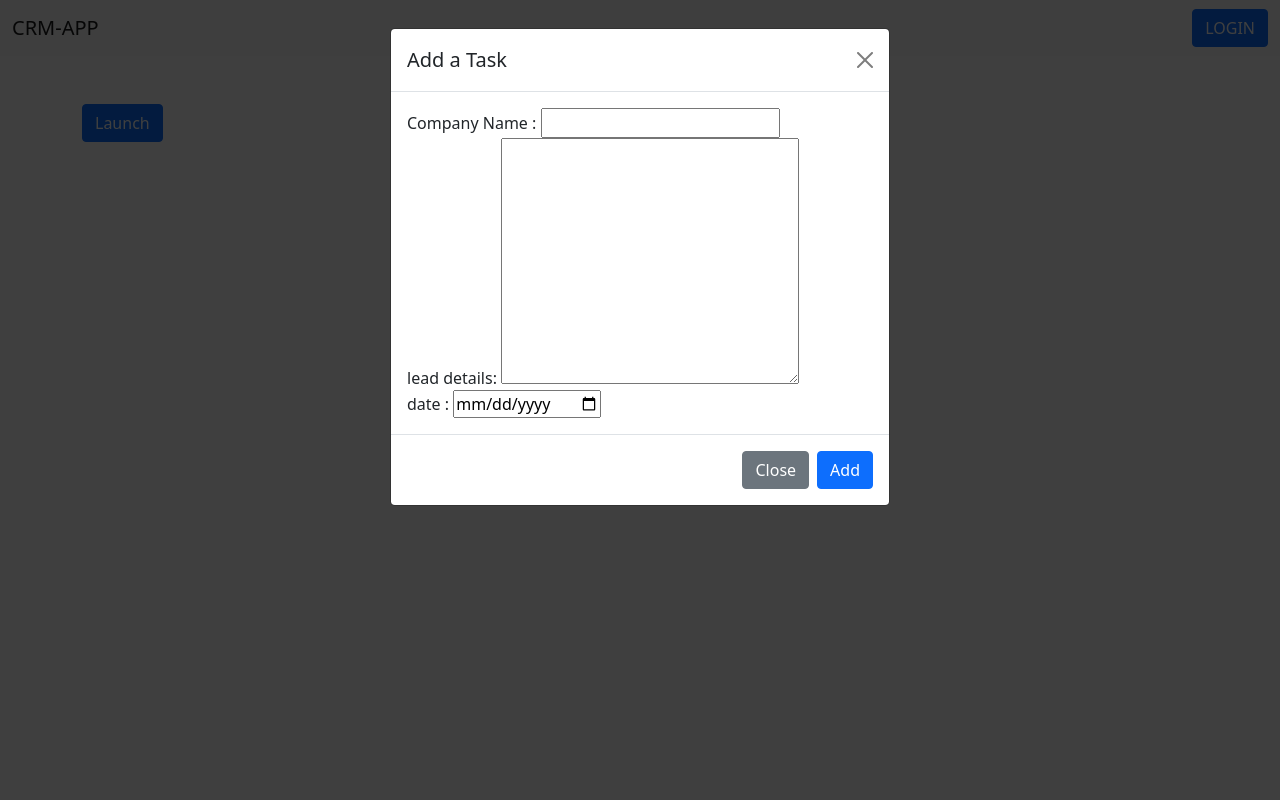
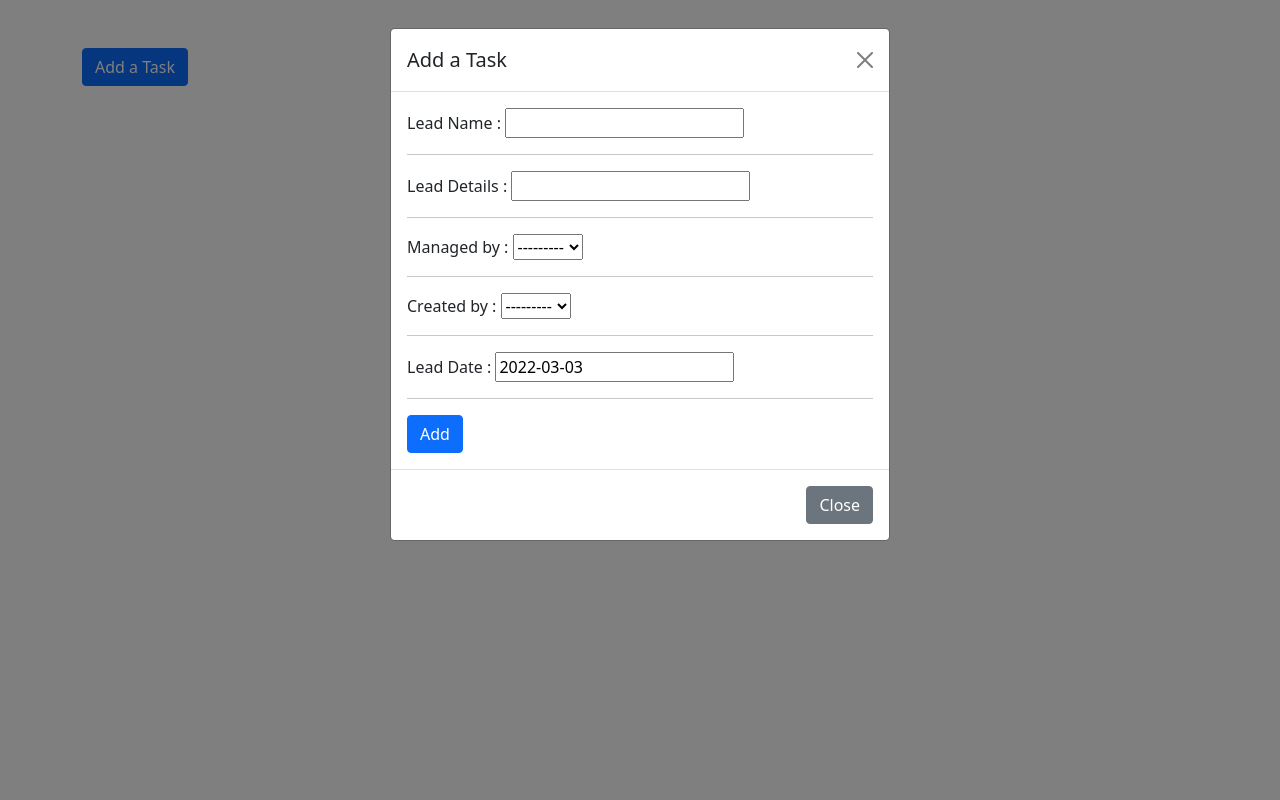
Before and after one commit to UmairShah1234/Major-Project, a Django app: page /createtask/ in a window 1280 px wide, after a click on "Add a Task". Run offline with Django 4.2, Linux system fonts and the light colour scheme; data comes from the database, SQL or seed files in the repository; both versions use the stored data as it was after the commit; some libraries are stand-ins or nearby versions.

Commit message:
commit 3

```diff
--- a/sales/admin.py
+++ b/sales/admin.py
@@ -1,6 +1,5 @@
 from django.contrib import admin
-from .models import Customer, Leads, Csv  , Task
-
+from .models import Customer, Leads, Csv , Task
 # Register your models here.
 
 admin.site.register(Leads)
--- a/sales/forms.py
+++ b/sales/forms.py
@@ -1,7 +1,8 @@
 
+from attr import field, fields
 from django.forms import ModelForm
 from django import forms
-from .models import Customer, Leads, Csv
+from .models import Customer, Leads, Csv , Task
 
 
 class LeadForm(ModelForm):
@@ -20,3 +21,8 @@
     class Meta:
         model = Customer
         fields = '__all__'
+
+class TaskForm(ModelForm):
+    class Meta:
+        model = Task
+        fields = '__all__'
--- a/sales/models.py
+++ b/sales/models.py
@@ -1,6 +1,8 @@
 from datetime import date
 from django.db import models
 from django.contrib.auth.models import User
+from django import forms
+from matplotlib import widgets
 
 
 # Create your models here.
@@ -47,6 +49,8 @@
 class Task(models.Model):
     lead_name = models.CharField(max_length=200)
     task_details = models.CharField(max_length=500)
-    created_by = models.OneToOneField(User , on_delete=models.CASCADE)
-    managed_by = models.ForeignKey(User, on_delete=models.CASCADE, related_name="lead_user", null=True)
+    created_by = models.ForeignKey(User , on_delete=models.CASCADE ,related_name="lead_user",null=True)
+    managed_by = models.ForeignKey(User, on_delete=models.CASCADE, null=True)
     managed_date = models.DateField(default=date.today)
+
+# ,widgets=forms.TextInput(attrs={'class':'form-control' , 'placeholder':'Details here'})
--- a/sales/templates/sales/createTask.html
+++ b/sales/templates/sales/createTask.html
@@ -1,18 +1,16 @@
 {% extends 'users/base.html' %}
 {% block body %}
-{% comment %} importing navbar {% endcomment %}
-{% include 'users/navbar.html' %}
-{% comment %} include sidebar  {% endcomment %}
-{% comment %} {% include 'users/sidebar.html' %} {% endcomment %}
-{% comment %} task element starts here {% endcomment %}
+
 <div class="container">
-
     <!-- Button trigger modal -->
     <button type="button" class="btn btn-primary my-5" data-bs-toggle="modal" data-bs-target="#staticBackdrop">
-    Launch
+    Add a Task
   </button>
 
   <!-- Modal -->
+  <div class="container">
+
+
   <div class="modal fade" id="staticBackdrop" data-bs-backdrop="static" data-bs-keyboard="false" tabindex="-1" aria-labelledby="staticBackdropLabel" aria-hidden="true">
     <div class="modal-dialog">
       <div class="modal-content">
@@ -21,16 +19,22 @@
           <button type="button" class="btn-close" data-bs-dismiss="modal" aria-label="Close"></button>
         </div>
         <div class="modal-body">
-          <label for="lead_name">Company Name : <input type="text"></label>
-          <label for="lead_details">lead details: <textarea name="" id="" cols="30" rows="10"></textarea></label>
-          <label for="lead_date">date : <input type="date"></label>
+          <form method="POST">
+            {% csrf_token %}
+            <label for="">Lead Name : {{ form.lead_name}}</label><hr>
+            <label for="">Lead Details : {{ form.task_details}}</label><hr>
+            <label for="">Managed by : {{ form.managed_by}}</label><hr>
+            <label for="">Created by : {{ form.created_by}}</label><hr>
+            <label for="">Lead Date : {{ form.managed_date}}</label><hr>
+            <button type="submit" class="btn btn-primary">Add</button>
+          </form>
         </div>
         <div class="modal-footer">
           <button type="button" class="btn btn-secondary" data-bs-dismiss="modal">Close</button>
-          <button type="button" class="btn btn-primary">Add</button>
         </div>
       </div>
     </div>
   </div>
 </div>
+</div>
 {% endblock body %}
--- a/sales/urls.py
+++ b/sales/urls.py
@@ -12,5 +12,6 @@
     path('viewcustomers/', views.viewcustomer, name='viewcustomers'),
     path('deletecustomers/<int:id>/', views.deleteLead, name='deletecustomers'),
     path('updatecustomer/<int:id>', views.updateCustomer, name='updatecustomer'),
-    path('createtask/',views.createTask,name='createtask'),
+    path('viewtask/',views.viewtask,name='viewtask'),
+    path('createtask/',views.createTask,name='createatask'),
 ]
--- a/sales/views.py
+++ b/sales/views.py
@@ -1,11 +1,9 @@
 import csv
 import logging
-
-
 from django.contrib import messages
 from django.shortcuts import redirect, render
-from .forms import CustomerForm, LeadForm, BulkForm
-from .models import Customer, Leads, Csv
+from .forms import CustomerForm, LeadForm, BulkForm , TaskForm
+from .models import Customer, Leads, Csv , Task
 
 
 # Create your views here.
@@ -110,11 +108,9 @@
 
 
 def deleteLead(request, id):
-
     customer = Customer.objects.get(pk=id)
     # print(leads)
     customer.delete()
-
     return redirect('sales:viewcustomers')
 
 
@@ -129,4 +125,17 @@
     return render(request, 'sales/updatecustomers.html', {'form': form})
 
 def createTask(request):
-    return render(request , 'sales/createtask.html')
+    if request.method == 'POST':
+        form = TaskForm(request.POST)
+        if form.is_valid():
+            form.save()
+            messages.success(request , "added a new task")
+    else:
+        form = TaskForm()
+    return render(request , "sales/createtask.html", {'form' : form})
+
+def viewtask(request):
+    form = TaskForm()
+    createTask(request)
+    tasks = Task.objects.all()
+    return render(request , 'sales/viewtask.html' , {'tasks':tasks , 'form':form })
--- a/users/templates/users/base.html
+++ b/users/templates/users/base.html
@@ -15,16 +15,21 @@
     /> {% comment "" %} bootstrap cdn {% endcomment %}
     <link rel="stylesheet" href="{% static "users/style.css" %}">
     <script src="{% static 'users/index.js' %}"></script>
+    <!-- imported from jquery cdn -->
+    <script src="https://code.jquery.com/jquery-3.6.0.js" integrity="sha256-H+K7U5CnXl1h5ywQfKtSj8PCmoN9aaq30gDh27Xc0jk=" crossorigin="anonymous"></script>
+    <!-- imported from web for drag events -->
+    <script src="https://code.jquery.com/jquery-1.12.4.js"></script>
+    <script src="https://code.jquery.com/ui/1.12.1/jquery-ui.js"></script>
   </head>
-
   <body>
-
-    {% block body %}
     {% if messages %}
     {% for message in messages %}
     {{message}}
     {% endfor%}
-     {% endif %} {% endblock body %}
+     {% endif %}
+
+    {% block body %}
+    {% endblock body %}
 
     <script
       src="https://cdn.jsdelivr.net/npm/bootstrap@5.1.3/dist/js/bootstrap.bundle.min.js"
```
Also changed, not shown: sales/templates/sales/viewtask.html (added, +43 -0 lines), db.sqlite3, sales/migrations/0011_delete_task.py (added), sales/migrations/0012_task.py (added).
